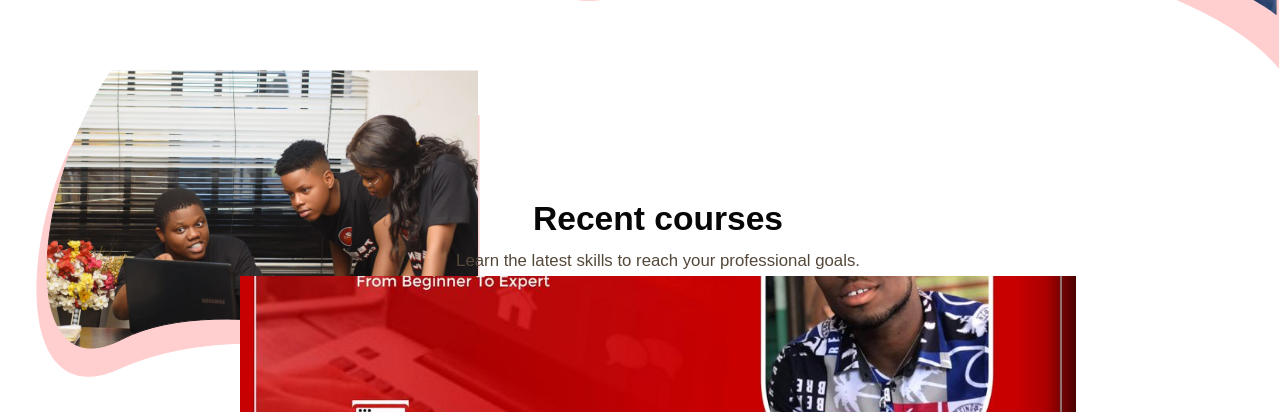
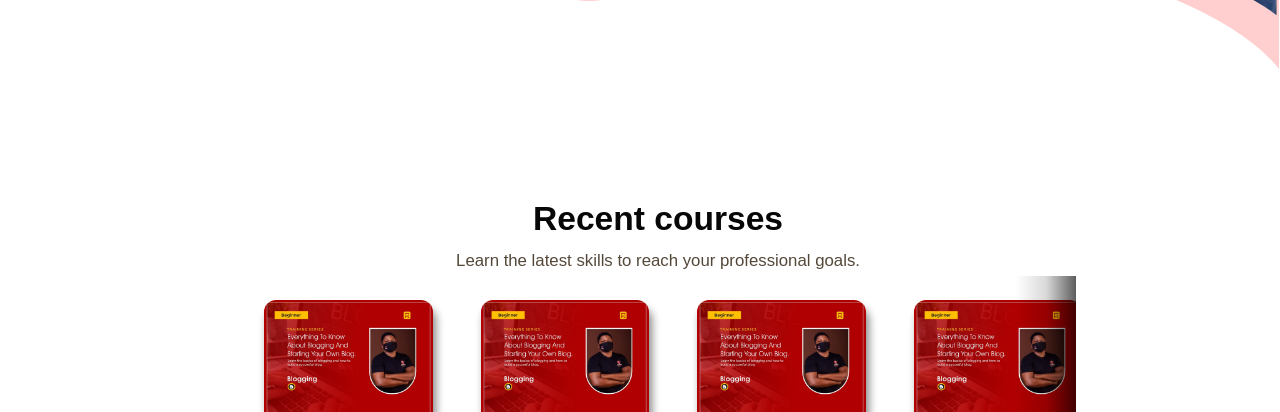
Before and after one commit to Niscolinx/teenscan, a React (Create React App) app: page / in a window 1280 px wide. Shown: the part 540-952 px from the top of the page. Built offline with nearby package versions, Linux system fonts and the light colour scheme; what react-router-last-location would draw is missing.

Commit message:
Added scrdollable

```diff
--- a/src/sass/base/typography.scss
+++ b/src/sass/base/typography.scss
@@ -42,17 +42,7 @@
     position: relative;
     z-index: -1;
 
-    img {
-        position: absolute;
-        top: 0;
-        left: 0;
-        bottom: 0;
-    }
 
-    &>* {
-        position: relative;
-        z-index: 332;
-    }
 }
 
 .section-hero {
--- a/src/views/Home.tsx
+++ b/src/views/Home.tsx
@@ -3,7 +3,7 @@ import Hero from '../components/Hero'
 import Vision from '../components/Vision'
 import BookUs from '../components/BookUs'
 
-import svg from '../assets/herowave.svg'
+//import svg from '../assets/herowave.svg'
 
 const Home = () => {
     return (
@@ -12,7 +12,6 @@ const Home = () => {
                 <Hero />{' '}
             </div>
             <div className='section-wrap'>
-                <img src={svg} alt=''/>
                 <div className='section-courses'>
                     <Courses />
                 </div>
```
